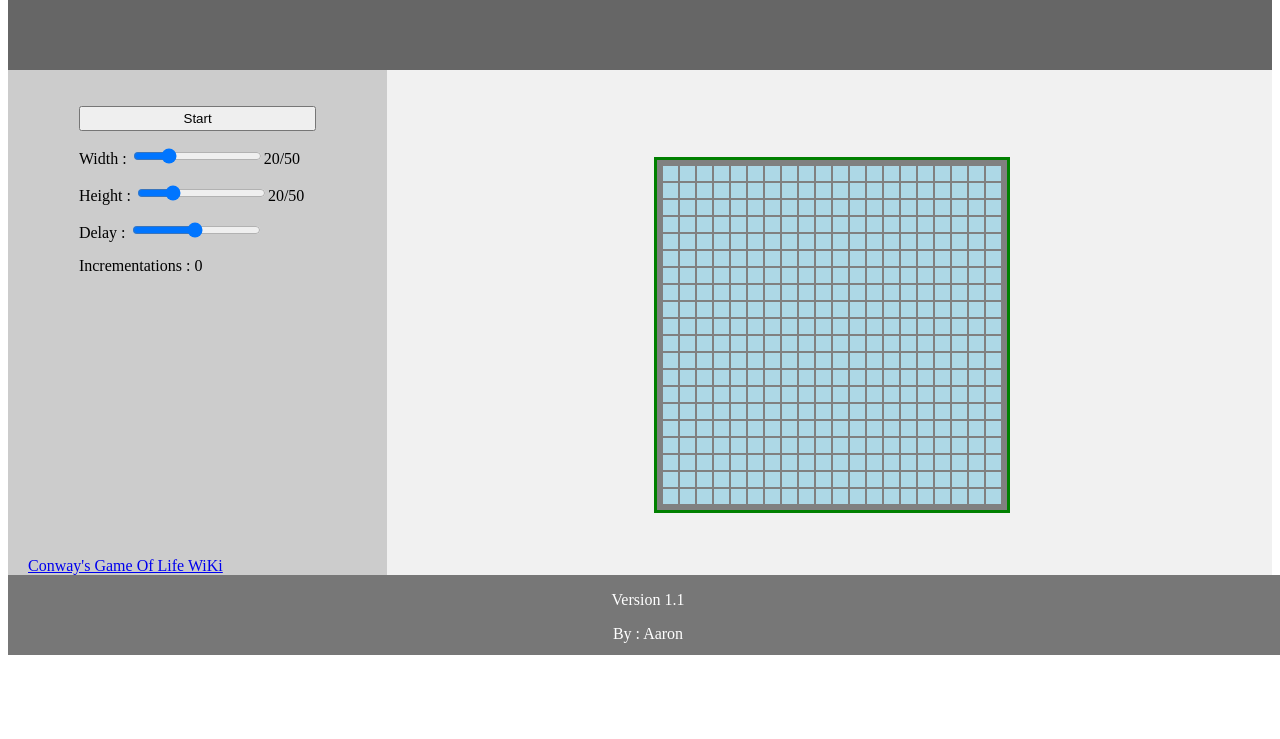
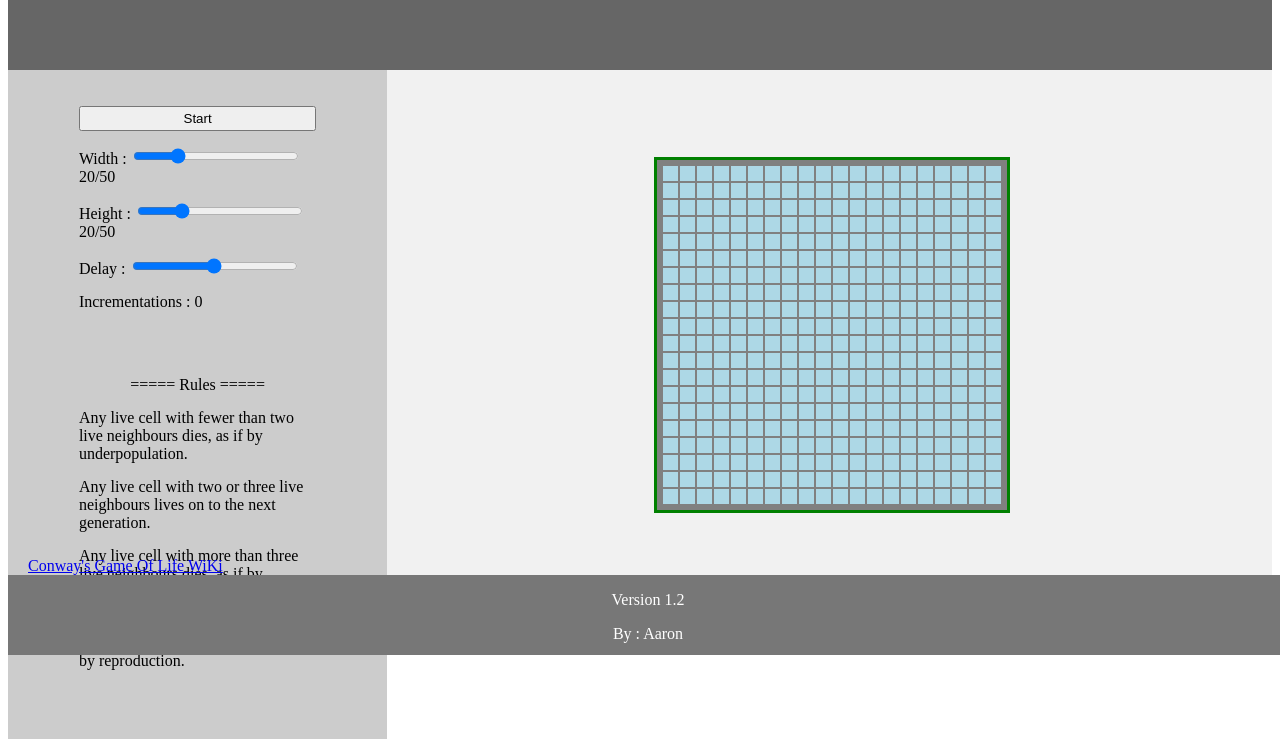
Before and after one commit to Naaro/Game-Of-Life, a plain HTML site: page index.html in a window 1280 px wide. Shown: the part 145-884 px from the top of the page. Before the commit the page ends 800 px from the top, so only its background shows below. Drawn offline with Linux system fonts and the light colour scheme.

Commit message:
Changing Initilizations and positions 2

```diff
--- a/index.html
+++ b/index.html
@@ -20,15 +20,27 @@
   <nav>
     <ul>
       <li><input id="StartButton" type="submit" value="Start" class="menuButton" style="width:100%" onclick="ToggleStart()"></li>
-      <li>Width  : <input type="range" value="20" min="10" max="50" oninput="WidthScale(this.value)" ><label id="WidthLabel">20/50</label></li>
-      <li>Height : <input type="range" value="20" min="10" max="50" oninput="HeightScale(this.value)"><label id="HeightLabel">20/50</label></li>
-      <li>Delay : <input type="range" value="500" min="10" max="1000" oninput="SetSpeed(this.value)"></li>
+      <li>Width  : <input type="range" style="width:70%" value="20" min="10" max="50" oninput="WidthScale(this.value)" ><label id="WidthLabel">20/50</label></li>
+      <li>Height : <input type="range" style="width:70%" value="20" min="10" max="50" oninput="HeightScale(this.value)"><label id="HeightLabel">20/50</label></li>
+      <li>Delay :  <input type="range" style="width:70%" value="500" min="10" max="1000" oninput="SetSpeed(this.value)"></li>
       <li><label id="IncrementationLabel">Incrementations : 0</label></li>
     </ul>
     <br>
-    <br>
-    <a href="https://en.wikipedia.org/wiki/Conway%27s_Game_of_Life" style="position: absolute; bottom: 10%;">Conway's Game Of Life WiKi</a><br>
+
+
+	<ul>
+      <li style="text-align:center"> ===== Rules ===== </li>
+      <li>Any live cell with fewer than two live neighbours dies, as if by underpopulation.</li>
+      <li>Any live cell with two or three live neighbours lives on to the next generation.</li>
+      <li>Any live cell with more than three live neighbours dies, as if by overpopulation.</li>
+	  <li>Any dead cell with exactly three live neighbours becomes a live cell, as if by reproduction.</li>
+    </ul>
+
+	<a href="https://en.wikipedia.org/wiki/Conway%27s_Game_of_Life" style="position: absolute; bottom: 10%;">Conway's Game Of Life WiKi</a><br>
+
   </nav>
+
+
 
   <article>
     <div id="Board" class="board"></div>
@@ -40,7 +52,7 @@
 
 
 <footer>
-  <p>Version 1.1</p>
+  <p>Version 1.2</p>
   <p>By : Aaron</p>
 </footer>
 
```
Also changed, not shown: StyleSheet.css (indentation only).
